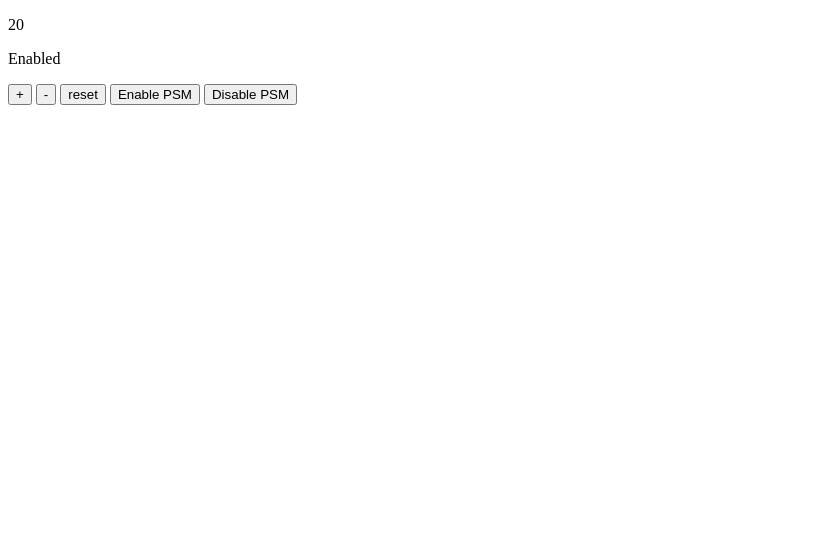
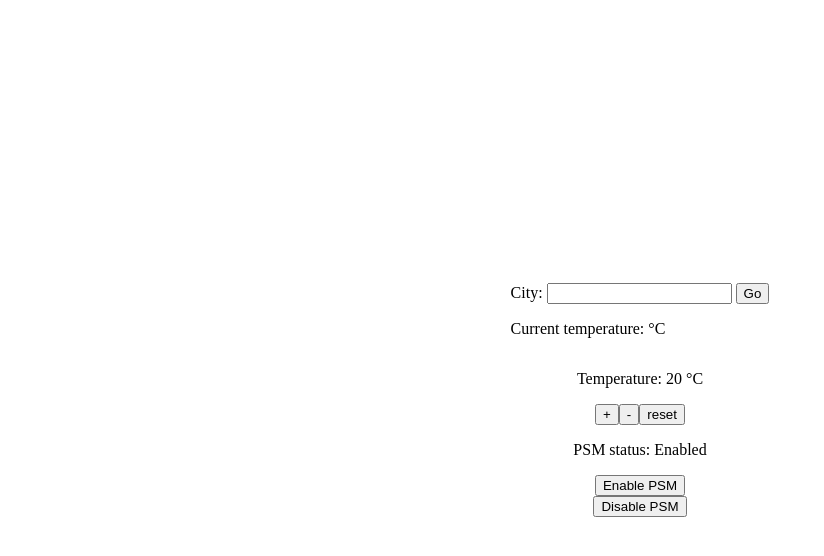
Before and after one commit to rdupplaw/thermostat-js, a website: page index.html in a window 1280 px wide. Shown: the whole page, without its empty margins (0-824 px from the left). Drawn offline with Linux system fonts and the light colour scheme; no server answers.

Commit message:
added some styling

```diff
--- a/index.css
+++ b/index.css
@@ -1,3 +1,26 @@
+body {
+  display: flex;
+  flex-direction: column;
+  justify-content: center;
+  align-items: center;
+  max-width: 960px;
+  height: 100vh;
+  margin: auto;
+}
+
+#configuration {
+  display: flex;
+  flex-direction: column;
+  justify-content: center;
+  align-items: center;
+}
+
+#temperature-configuration {
+  display: flex;
+  justify-content: center;
+  align-items: center;
+}
+
 .low-usage {
   color: green;
 }
--- a/index.html
+++ b/index.html
@@ -13,12 +13,21 @@
 
 <body>
   <section>
-    <p id="temperature"></p>
-    <p id="current-energy-usage"></p>
-    <p id="psm-status"></p>
-    <button id="temperature-up">+</button>
-    <button id="temperature-down">-</button>
-    <button id="temperature-reset">reset</button>
+    <form id="city-form">
+      <label for="city">City: </label>
+      <input type="text" name="city" id="city">
+      <button type="submit">Go</button>
+      <p>Current temperature: <span id="weather-temperature"></span> °C</p>
+    </form>
+  </section>
+  <section id="configuration">
+    <p>Temperature: <span id="temperature"></span> °C</p>
+    <div id="temperature-configuration">
+      <button id="temperature-up">+</button>
+      <button id="temperature-down">-</button>
+      <button id="temperature-reset">reset</button>
+    </div>
+    <p>PSM status: <span id="psm-status"></span></p>
     <button id="enable-psm">Enable PSM</button>
     <button id="disable-psm">Disable PSM</button>
   </section>
```
